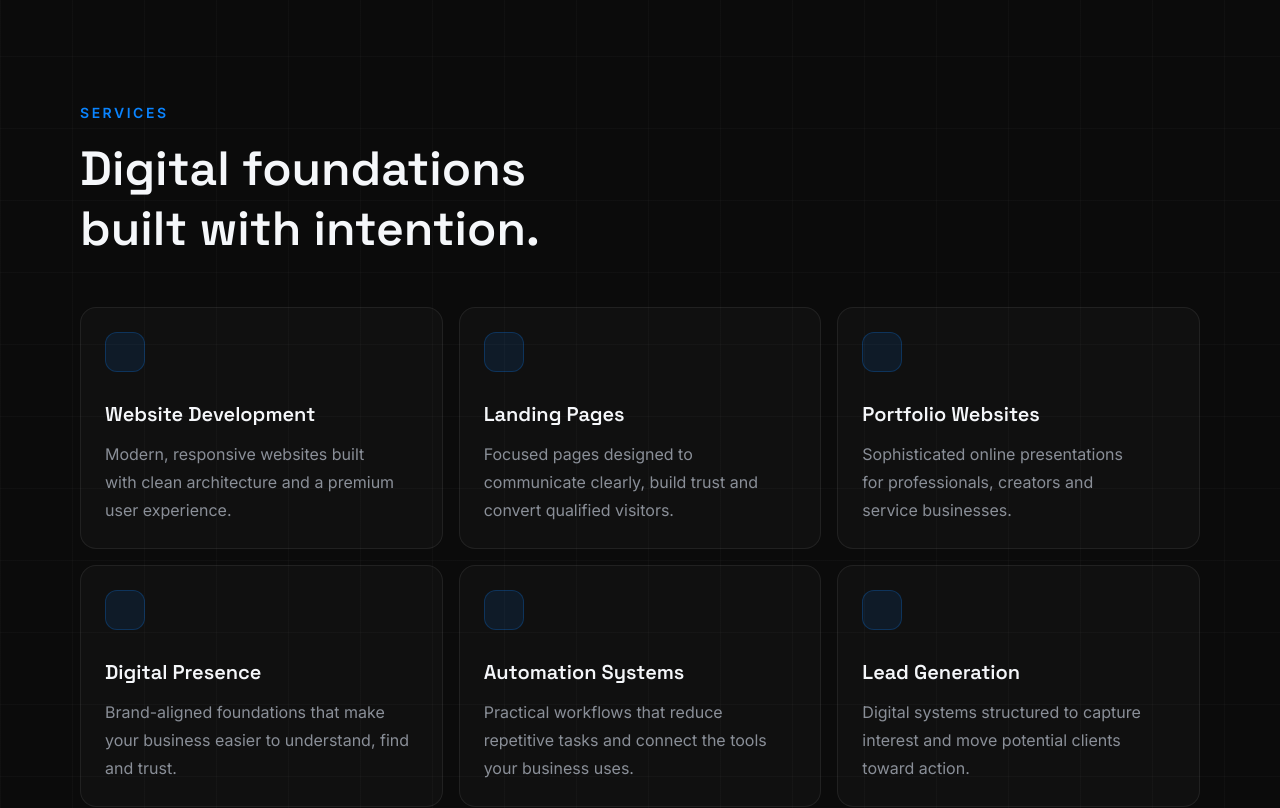
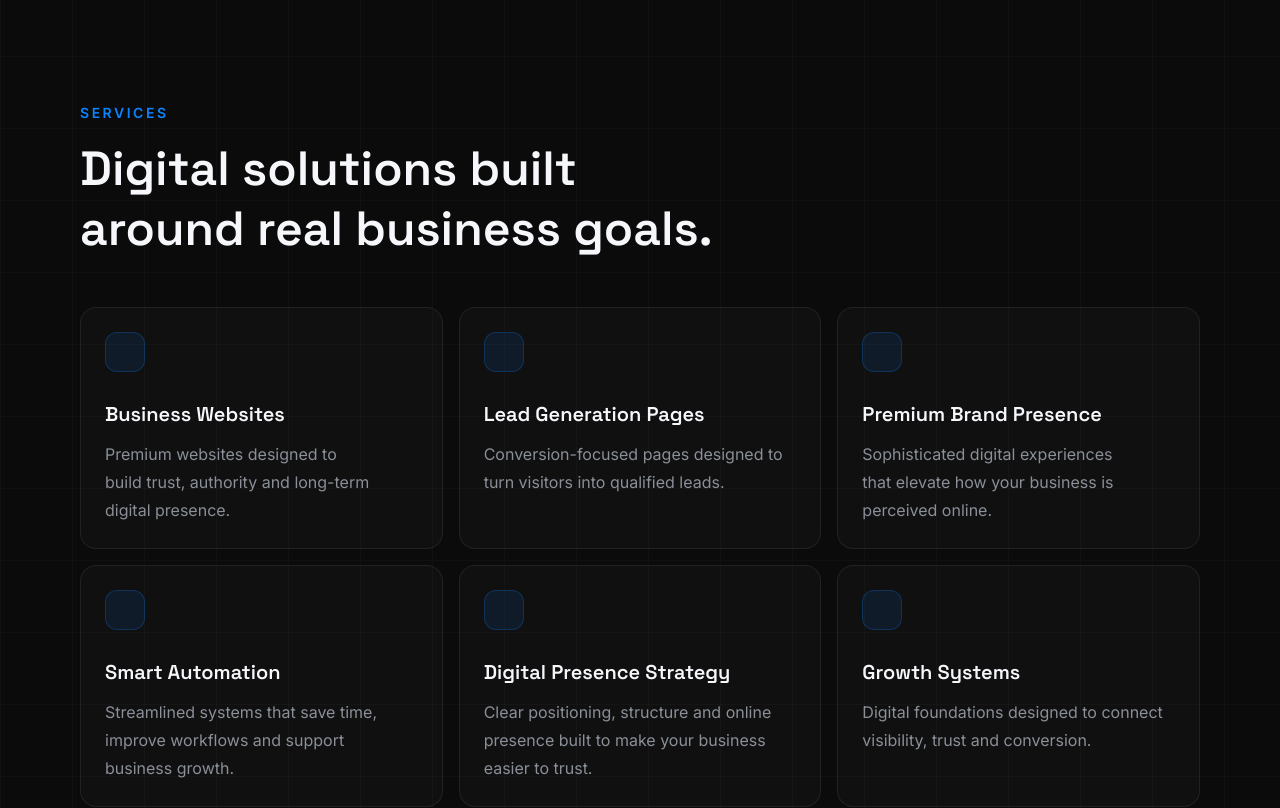
Before and after one commit to getestimatefast/cosaq-digital, a Next.js app: page / in a window 1280 px wide. Shown: the part 1240-2048 px from the top of the page. Built offline with nearby package versions, Linux system fonts and the light colour scheme.

Commit message:
Refine services positioning

```diff
--- a/components/ServicesSection.tsx
+++ b/components/ServicesSection.tsx
@@ -2,34 +2,34 @@ import { SectionReveal } from "@/components/SectionReveal";
 
 const services = [
   {
-    title: "Website Development",
+    title: "Business Websites",
     description:
-      "Modern, responsive websites built with clean architecture and a premium user experience.",
+      "Premium websites designed to build trust, authority and long-term digital presence.",
   },
   {
-    title: "Landing Pages",
+    title: "Lead Generation Pages",
     description:
-      "Focused pages designed to communicate clearly, build trust and convert qualified visitors.",
+      "Conversion-focused pages designed to turn visitors into qualified leads.",
   },
   {
-    title: "Portfolio Websites",
+    title: "Premium Brand Presence",
     description:
-      "Sophisticated online presentations for professionals, creators and service businesses.",
+      "Sophisticated digital experiences that elevate how your business is perceived online.",
   },
   {
-    title: "Digital Presence",
+    title: "Smart Automation",
     description:
-      "Brand-aligned foundations that make your business easier to understand, find and trust.",
+      "Streamlined systems that save time, improve workflows and support business growth.",
   },
   {
-    title: "Automation Systems",
+    title: "Digital Presence Strategy",
     description:
-      "Practical workflows that reduce repetitive tasks and connect the tools your business uses.",
+      "Clear positioning, structure and online presence built to make your business easier to trust.",
   },
   {
-    title: "Lead Generation",
+    title: "Growth Systems",
     description:
-      "Digital systems structured to capture interest and move potential clients toward action.",
+      "Digital foundations designed to connect visibility, trust and conversion.",
   },
 ];
 
@@ -42,7 +42,7 @@ export function ServicesSection() {
             Services
           </p>
           <h2 className="mt-4 font-display text-3xl font-semibold leading-tight text-balance sm:text-5xl">
-            Digital foundations built with intention.
+            Digital solutions built around real business goals.
           </h2>
         </div>
 
```
